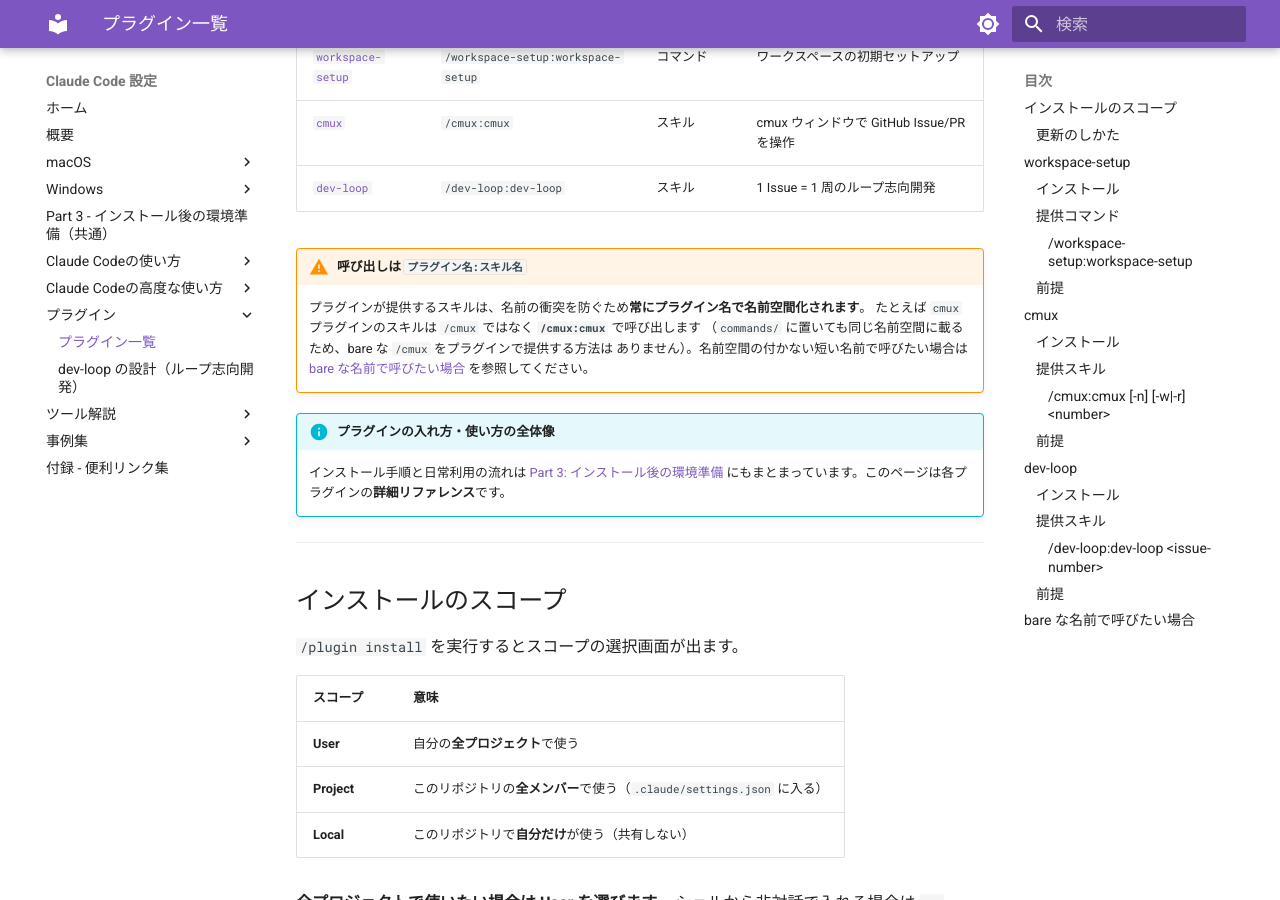
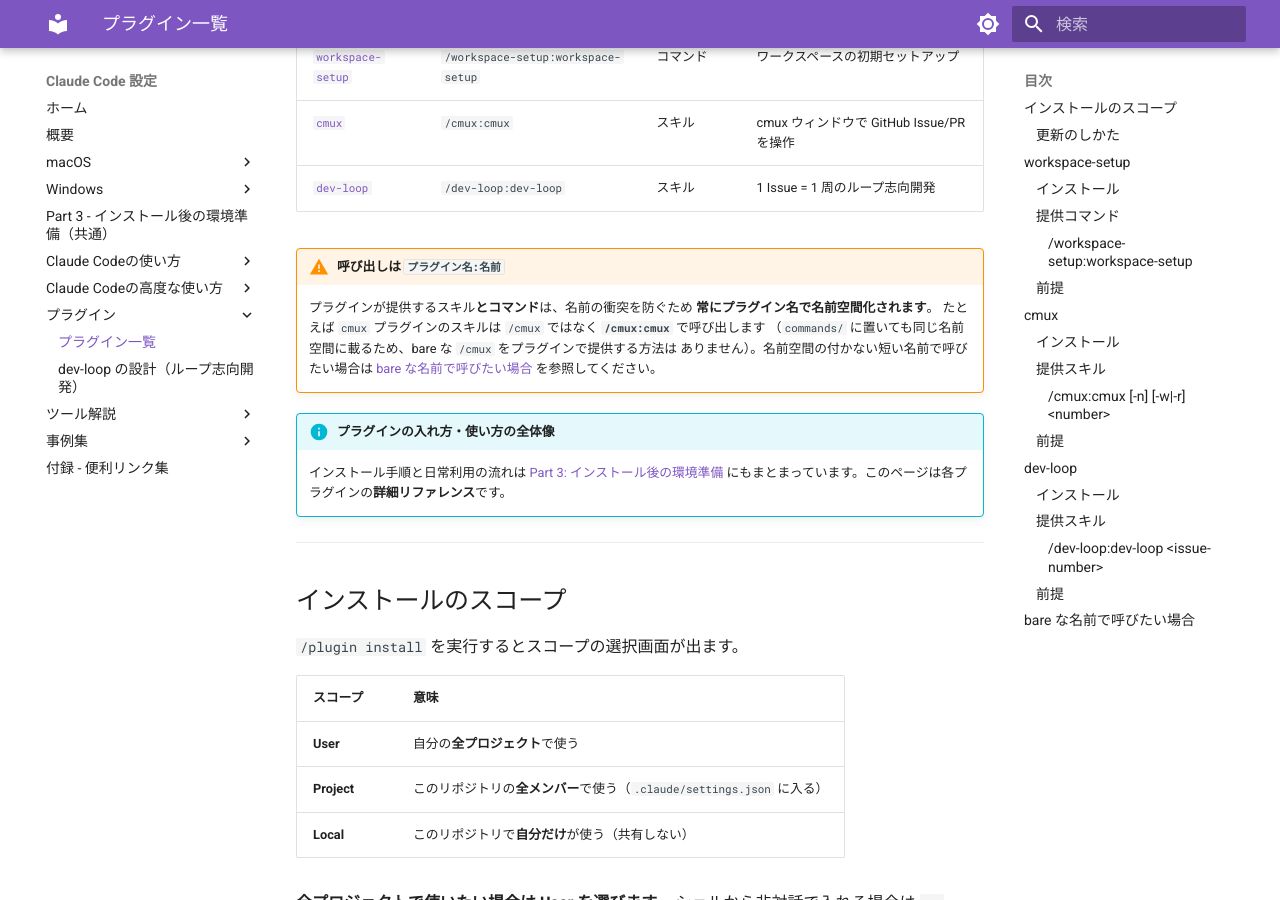
Before and after one commit to hdknr/claude-code-setup, an MkDocs documentation site: the page built from docs/plugins/index.md, in a window 1280 px wide and 900 px high, scrolled down 458 px. Built offline with MkDocs 1.6.1 and Material for MkDocs 9.7.7, drawn with Linux system fonts in a browser that asks for light colours; some of the changed text lies outside the part shown.

Commit message:
fix(docs): アンカー切れを CI で落とせるようにし、種別の言い回しを揃える
/code-review 2 パス目で 5 件。最も価値があったのは「手で直したものを機械で守れ」だった。

mkdocs にアンカー検証を有効にした:
  `validation.anchors` は既定が info 止まりなので、**--strict でもアンカー切れで落ちない**。
  そのせいで、この PR 自身が入れた死んだリンク（`[更新のしかた](#更新のしかた)` —— 日本語
  見出しは ASCII スラグ化で id が空になる）が緑のままマージ直前まで残った。
  `validation: anchors: warn` を足して --strict で落ちるようにした。
  わざと壊すと rc=1 になることを実機で確認済み。

  有効化にあたって、既存の唯一の壊れたアンカーも直した——`docs/tools/docker.md` の
  `## インストール` が `id="_5"` になり、`08-stage-docker.md` からのリンクが死んでいた。
  同ファイルの `{ #troubleshoot }` と同じ形で明示 id を付けた。掃除の積み残しは無い。

種別の言い回し（1 パス目の HIGH と同じ形の残り）:
  part3 で直した注記の**双子**が docs/plugins/index.md に残っていた。
  「プラグインが提供する**スキル**は名前空間化される」と書いてあり、その 4 行上の表は
  workspace-setup を「コマンド」と宣言している。読者は「コマンドは名前空間化されない」と
  読み取り、存在しない bare `/workspace-setup` を試すことになる。
  同じ修正を当て、一般化した言い回し 2 箇所（「プラグイン名:スキル名」「スキルを配布」）も
  スキルとコマンドの両方を含む形に直した。

なお plugins/*/README.md の同種の記述は**そのまま残した**。どちらもスキルのみ提供する
プラグインで、しかも次の行に「commands/ に置いても同じ名前空間に載る」と補足がある。
直しすぎない。

Co-Authored-By: Claude Opus 5 (1M context) <noreply@anthropic.com>

```diff
--- a/docs/plugins/index.md
+++ b/docs/plugins/index.md
@@ -18,8 +18,9 @@
 | [`cmux`](#cmux) | `/cmux:cmux` | スキル | cmux ウィンドウで GitHub Issue/PR を操作 |
 | [`dev-loop`](#dev-loop) | `/dev-loop:dev-loop` | スキル | 1 Issue = 1 周のループ志向開発 |
 
-!!! warning "呼び出しは `プラグイン名:スキル名`"
-    プラグインが提供するスキルは、名前の衝突を防ぐため**常にプラグイン名で名前空間化されます**。
+!!! warning "呼び出しは `プラグイン名:名前`"
+    プラグインが提供するスキル**とコマンド**は、名前の衝突を防ぐため
+    **常にプラグイン名で名前空間化されます**。
     たとえば `cmux` プラグインのスキルは `/cmux` ではなく **`/cmux:cmux`** で呼び出します
     （`commands/` に置いても同じ名前空間に載るため、bare な `/cmux` をプラグインで提供する方法は
     ありません）。名前空間の付かない短い名前で呼びたい場合は
@@ -250,7 +251,7 @@ GitHub Issue 1 件を、**検証（verify）が通ることを停止条件**と
 
 ## bare な名前で呼びたい場合 { #bare-invocation }
 
-プラグイン経由の呼び出しは必ず `プラグイン名:スキル名` になります。`/cmux` のように
+プラグイン経由の呼び出しは必ず `プラグイン名:名前` になります（スキルもコマンドも同じ）。`/cmux` のように
 名前空間の付かない名前で呼びたい場合は、**マニフェスト（`.claude-plugin/`）を持たない素のスキル**
 として skills ディレクトリに置きます。置き場所で有効範囲が変わります
 （[スキル活用ガイド](../usage/skills-guide.md) の置き場所の表と同じ区別です）。
--- a/mkdocs.yml
+++ b/mkdocs.yml
@@ -18,6 +18,12 @@ theme:
       toggle:
         icon: material/brightness-4
         name: ライトモードに切り替え
+
+# アンカー切れを --strict で落とす。既定は info 止まりなので CI をすり抜ける——
+# #66 の周で、日本語見出しへのリンク（ASCII スラグ化で id が空になる）が
+# 実際に緑のままマージ直前まで残った。手で気づくのに頼らない。
+validation:
+  anchors: warn
 
 nav:
   - ホーム: index.md
```
Also changed, not shown: docs/cases/wp-xserver/08-stage-docker.md (+1 -1 lines), docs/part3-post-setup.md (+1 -1 lines), docs/tools/docker.md (+1 -1 lines).
